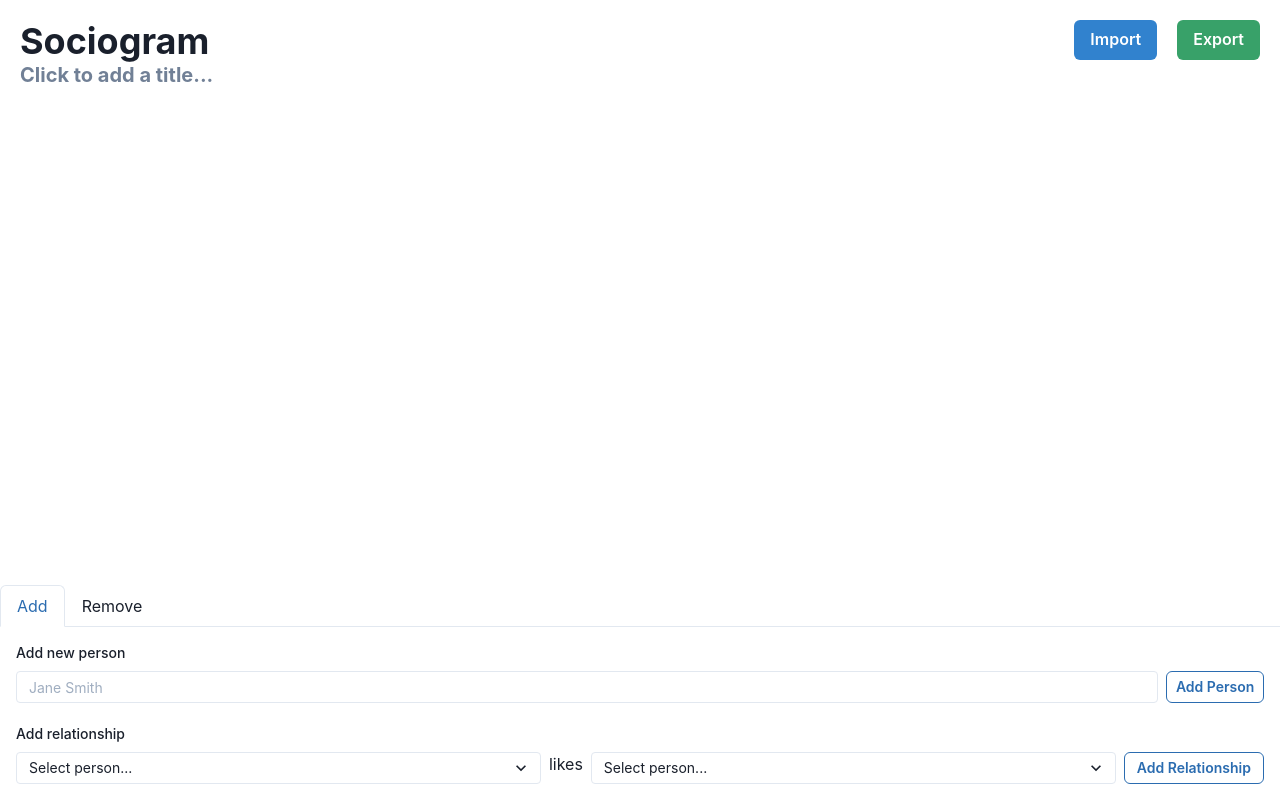
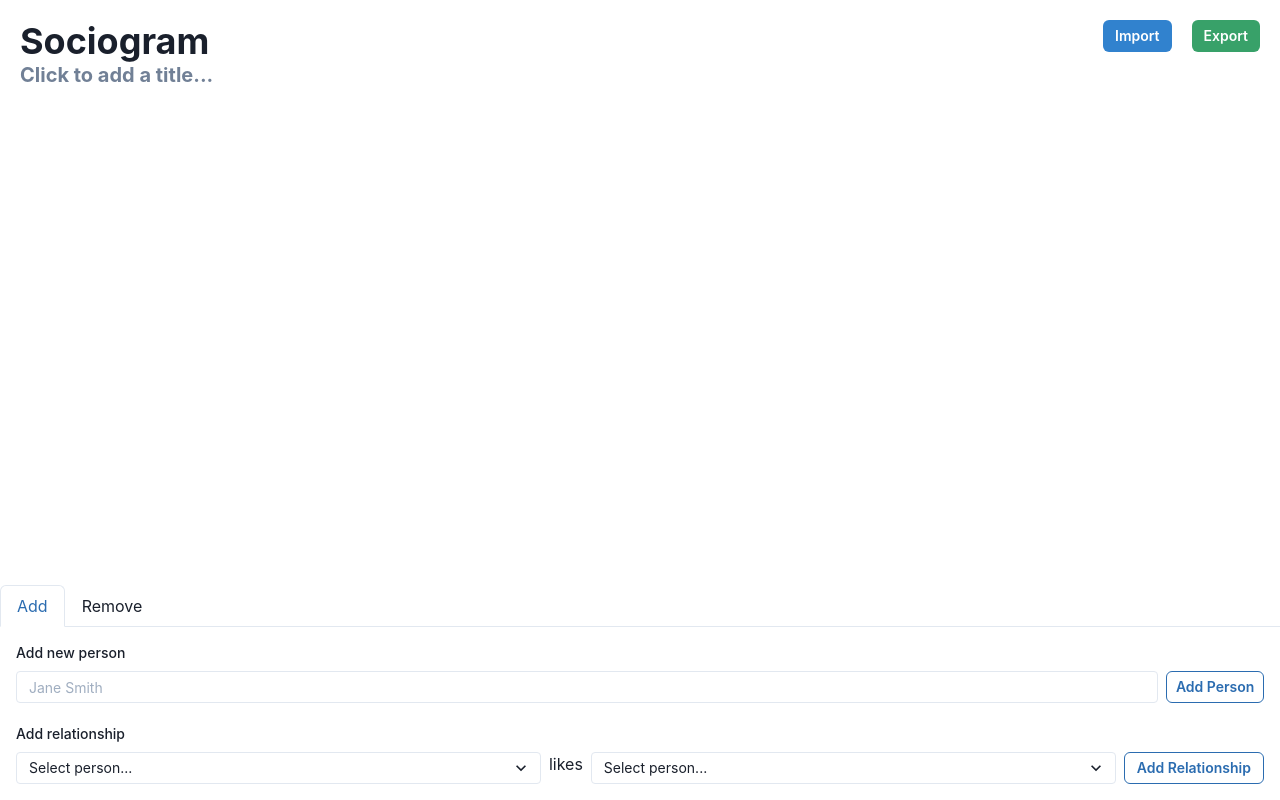
Before and after one commit to clgeoio/sociogram, a Next.js app: page / in a window 1280 px wide. Built offline with nearby package versions, Linux system fonts and the light colour scheme.

Commit message:
sm button

```diff
--- a/components/ImportExport.tsx
+++ b/components/ImportExport.tsx
@@ -68,10 +68,15 @@ const ImportExport: React.FunctionComponent<ImportExportProps> = ({
         ref={ref}
         onChange={handleUpload}
       />
-      <Button colorScheme="blue" marginRight={5} onClick={handleImportClick}>
+      <Button
+        colorScheme="blue"
+        marginRight={5}
+        onClick={handleImportClick}
+        size="sm"
+      >
         {loading ? <Spinner /> : "Import"}
       </Button>
-      <Button colorScheme="green" onClick={handleExport}>
+      <Button colorScheme="green" onClick={handleExport} size="sm">
         Export
       </Button>
     </Flex>
```
